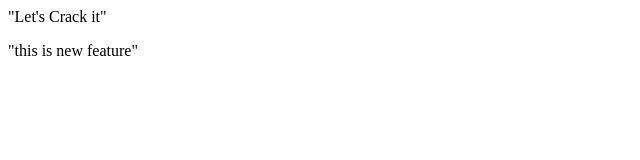
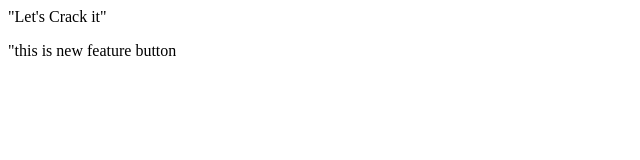
Before and after one commit to Sambhawkumar9409/E-commerce, a plain HTML site: page index.html in a window 1280 px wide. Shown: the full height of the page, 0-640 px from the left. Drawn offline with Linux system fonts and the light colour scheme.

```diff
--- a/index.html
+++ b/index.html
@@ -1,2 +1,2 @@
 <p>"Let's Crack it"</p>
-<p>"this is new feature"</p>
+<p>"this is new feature button </p>
```
